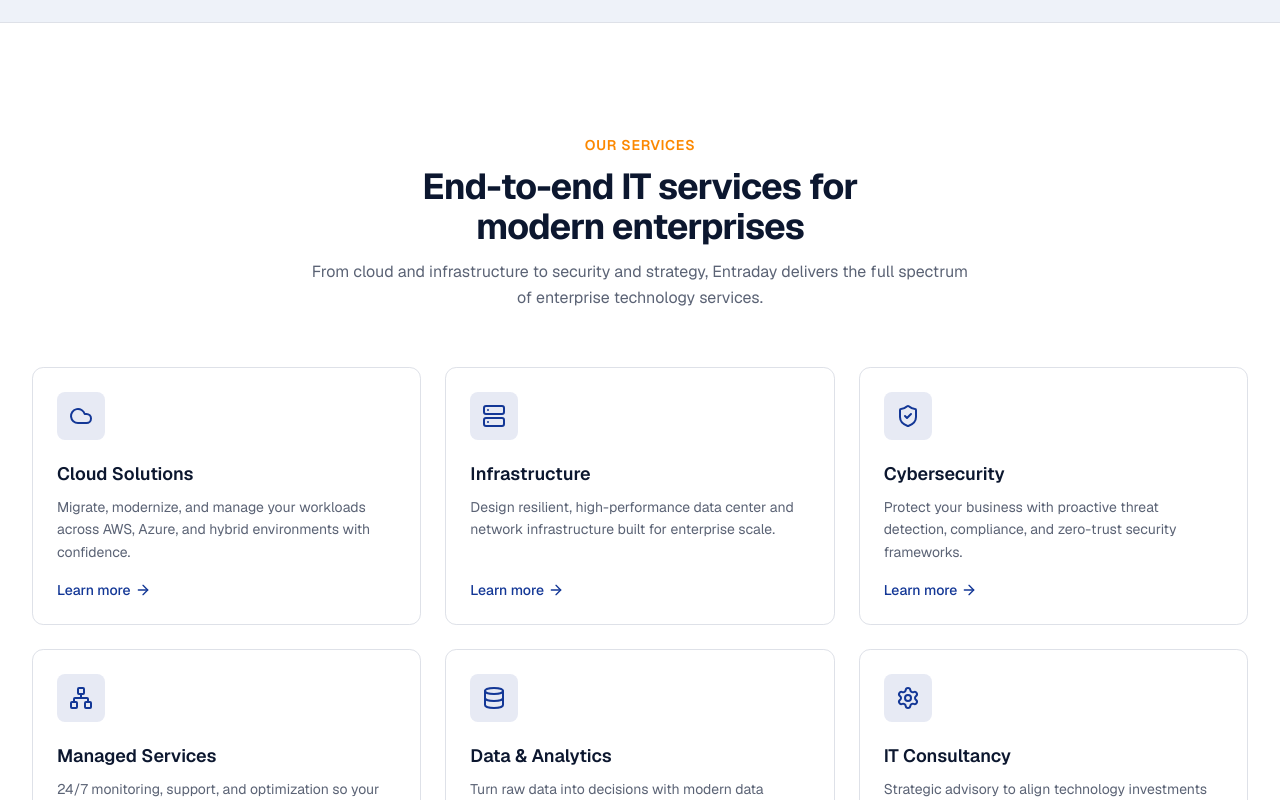
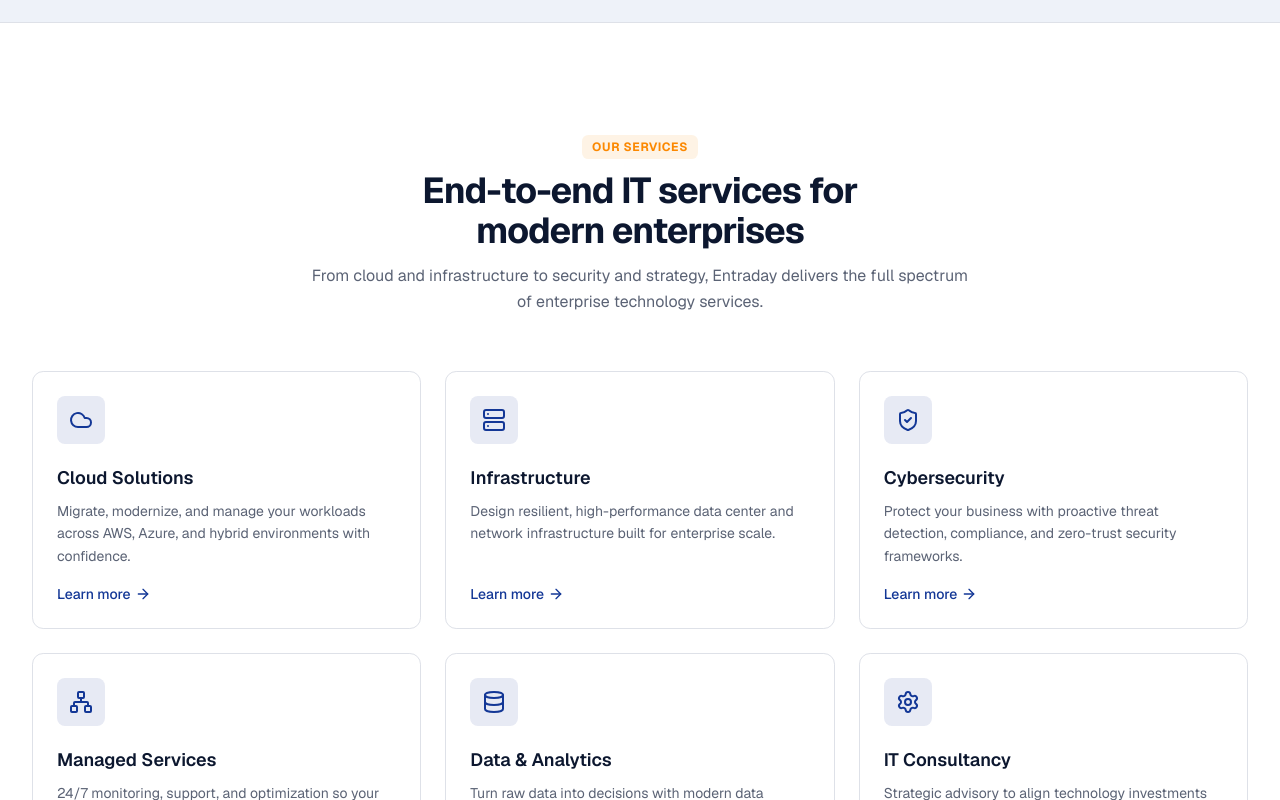
Before and after one commit to vinodkumarlohar/entraday-website, a Next.js app: page / in a window 1280 px wide. Shown: the part 1020-1820 px from the top of the page. Built offline with nearby package versions, Linux system fonts and the light colour scheme.

Commit message:
Refactor SectionHeading for improved layout and contrast
Updated the SectionHeading component to improve layout and readability. Added background tint and padding to the eyebrow for better contrast.

```diff
--- a/components/section-heading.tsx
+++ b/components/section-heading.tsx
@@ -17,12 +17,17 @@ export function SectionHeading({
     <div
       className={cn(
         'flex flex-col gap-3',
-        align === 'center' ? 'mx-auto max-w-2xl text-center' : 'max-w-2xl text-left',
+        align === 'center' ? 'mx-auto max-w-2xl text-center items-center' : 'max-w-2xl text-left items-start',
         className,
       )}
     >
       {eyebrow && (
-        <span className="text-sm font-semibold uppercase tracking-wider text-accent">
+        /*
+          100% Contrast Fix:
+          Original color ke sath background tint (bg-accent/10) aur padding add ki hai.
+          Isse color wahi rahega aur readability perfect ho jayegi.
+        */
+        <span className="inline-flex items-center rounded-md bg-accent/10 px-2.5 py-1 text-xs font-bold uppercase tracking-wider text-accent">
           {eyebrow}
         </span>
       )}
```
